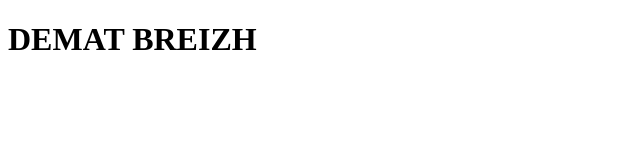
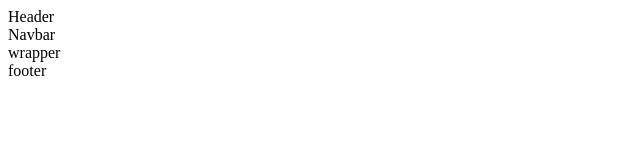
Before and after one commit to Polysoude51/Test-js, a website: page index.html in a window 1280 px wide. Shown: the whole page, without its empty margins (0-640 px from the left). Drawn offline with Linux system fonts and the light colour scheme.

Commit message:
MAJ header navbar

```diff
--- a/index.html
+++ b/index.html
@@ -6,6 +6,9 @@
     <title>Document</title>
 </head>
 <body>
-    <h1>DEMAT BREIZH</h1>
+    <div>Header</div>
+    <div>Navbar</div>
+    <div>wrapper</div>
+    <div>footer</div>
 </body>
 </html>
```
